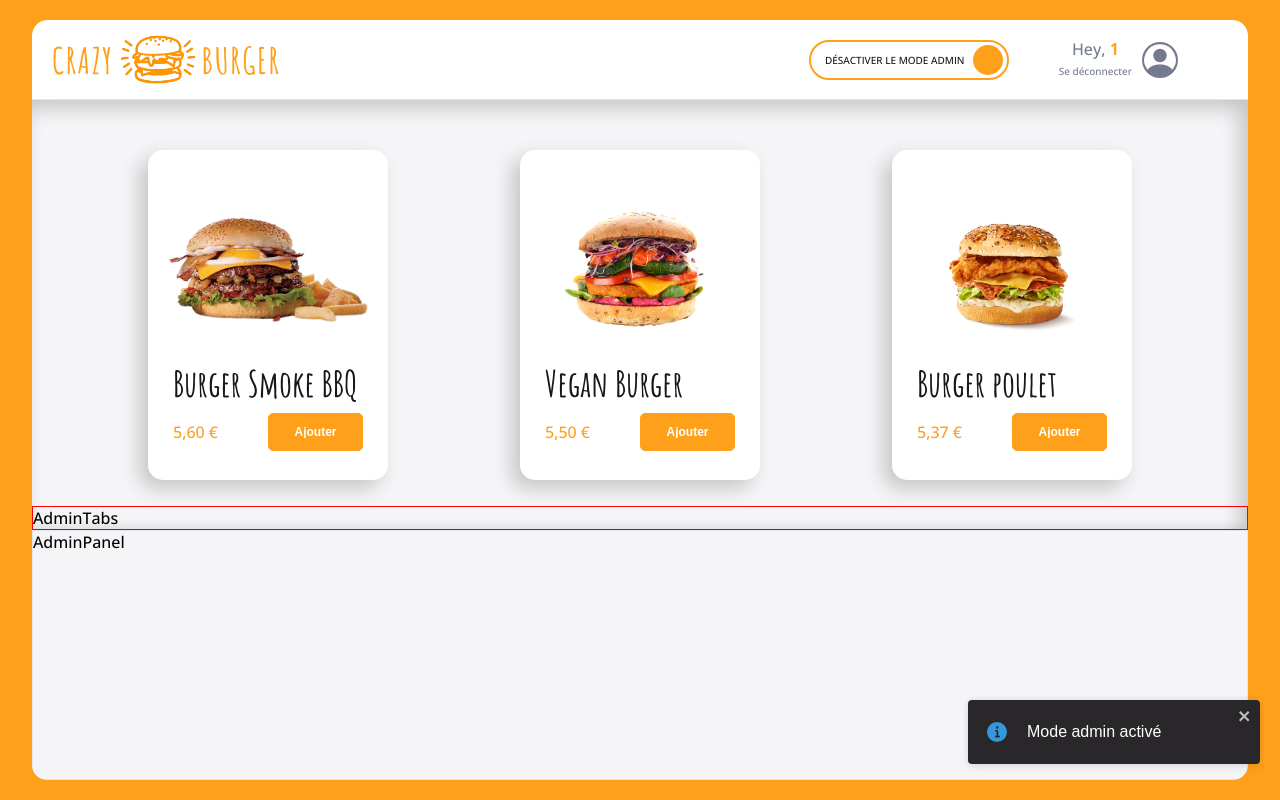
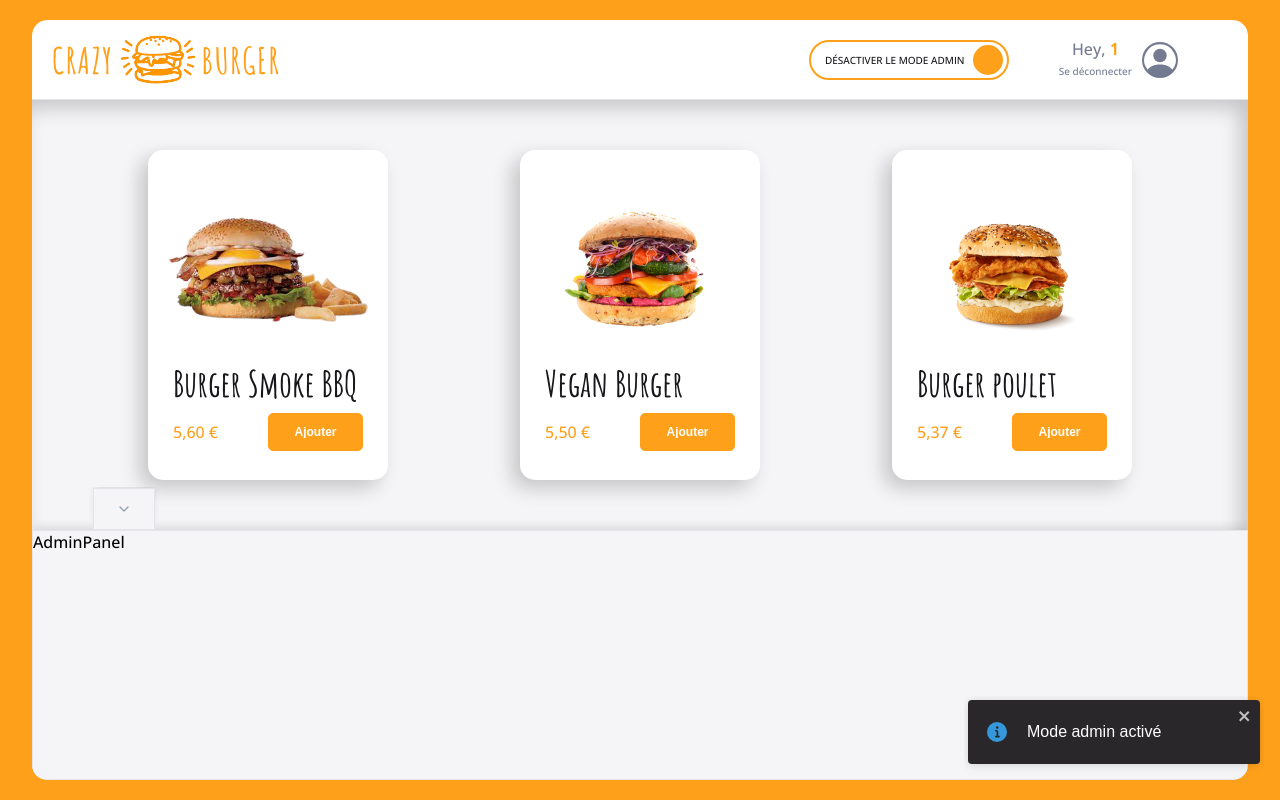
Before and after one commit to Samy572/burger-shop, a React (Vite) app: page /order/1 in a window 1280 px wide. Both pictures are taken after a click on the label 908 px from the left and 59 px from the top of the page. Built offline with nearby package versions, Linux system fonts and the light colour scheme.

Commit message:
💄 F07 : OrderPage > Admin > Add Component Tab

```diff
--- a/src/components/pages/order/Main/Admin/AdminTabs.jsx
+++ b/src/components/pages/order/Main/Admin/AdminTabs.jsx
@@ -1,10 +1,14 @@
 import styled from 'styled-components';
 import { theme } from '../../../../../theme';
+import Tab from '../../../../reusable-ui/Tab';
+import { FiChevronDown } from 'react-icons/fi';
 
 export default function AdminTabs() {
-	return <AdminTabsStyled>AdminTabs</AdminTabsStyled>;
+	return (
+		<AdminTabsStyled>
+			<Tab Icon={<FiChevronDown />} />
+		</AdminTabsStyled>
+	);
 }
 
-const AdminTabsStyled = styled.div`
-	border: solid 1px red;
-`;
+const AdminTabsStyled = styled.div``;
--- a/src/components/reusable-ui/Tab.jsx
+++ b/src/components/reusable-ui/Tab.jsx
@@ -0,0 +1,40 @@
+import styled from 'styled-components';
+import { theme } from '../../theme';
+
+export default function Tab({ Icon, label }) {
+	return (
+		<TabStyled>
+			<div className="icon">{Icon}</div>
+		</TabStyled>
+	);
+}
+
+const TabStyled = styled.button`
+	height: 43px;
+	padding: 0 22px;
+
+	display: flex;
+	justify-content: center;
+	align-items: center;
+	position: relative;
+	left: 5%;
+	top: 1px;
+
+	font-size: ${theme.fonts.size.P0};
+	color: ${theme.colors.greySemiDark};
+	background-color: ${theme.colors.background_white};
+	box-shadow: ${theme.shadows.subtle};
+
+	border-width: 1px 1px 2px 1px;
+	border-style: solid;
+	border-color: ${theme.colors.greyLight};
+	border-radius: ${theme.borderRadius.subtle};
+	border-bottom-left-radius: 0px;
+	border-bottom-right-radius: 0px;
+
+	cursor: pointer;
+
+	.icon {
+		display: flex;
+	}
+`;
```
